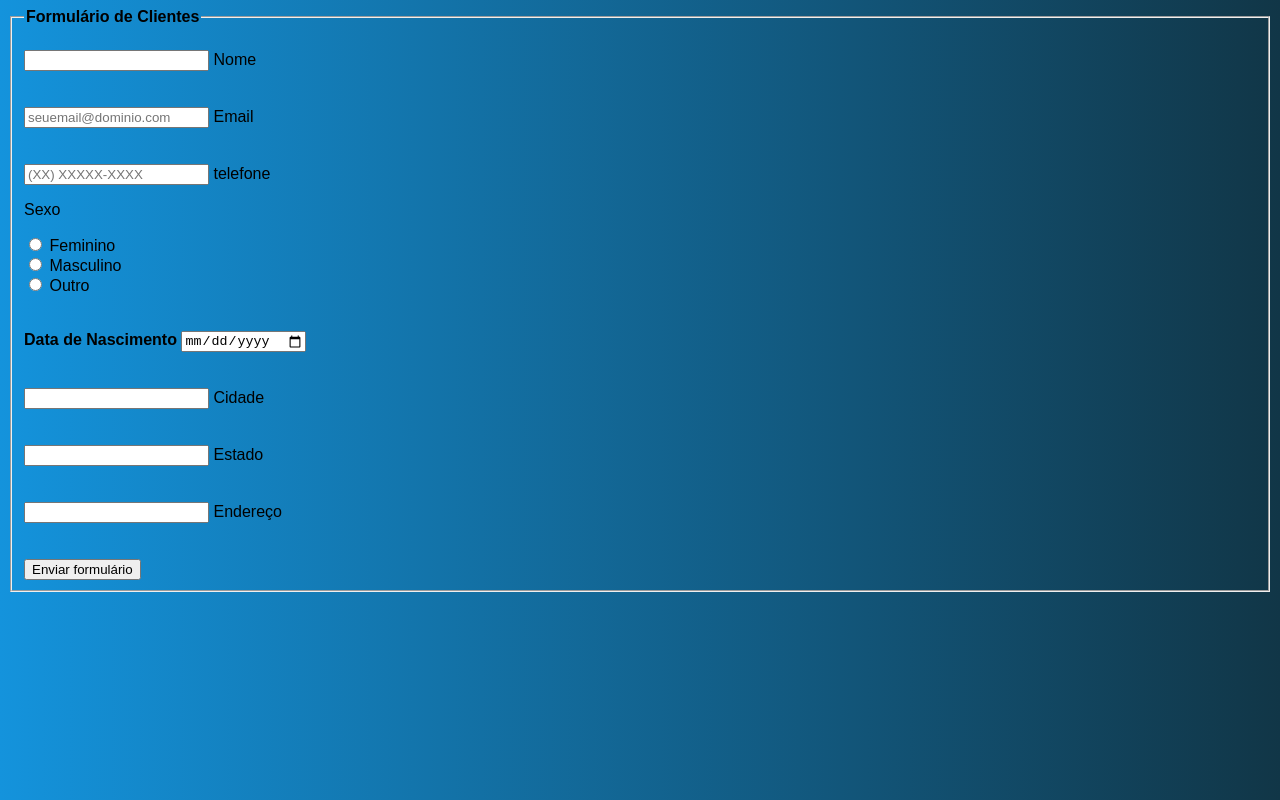
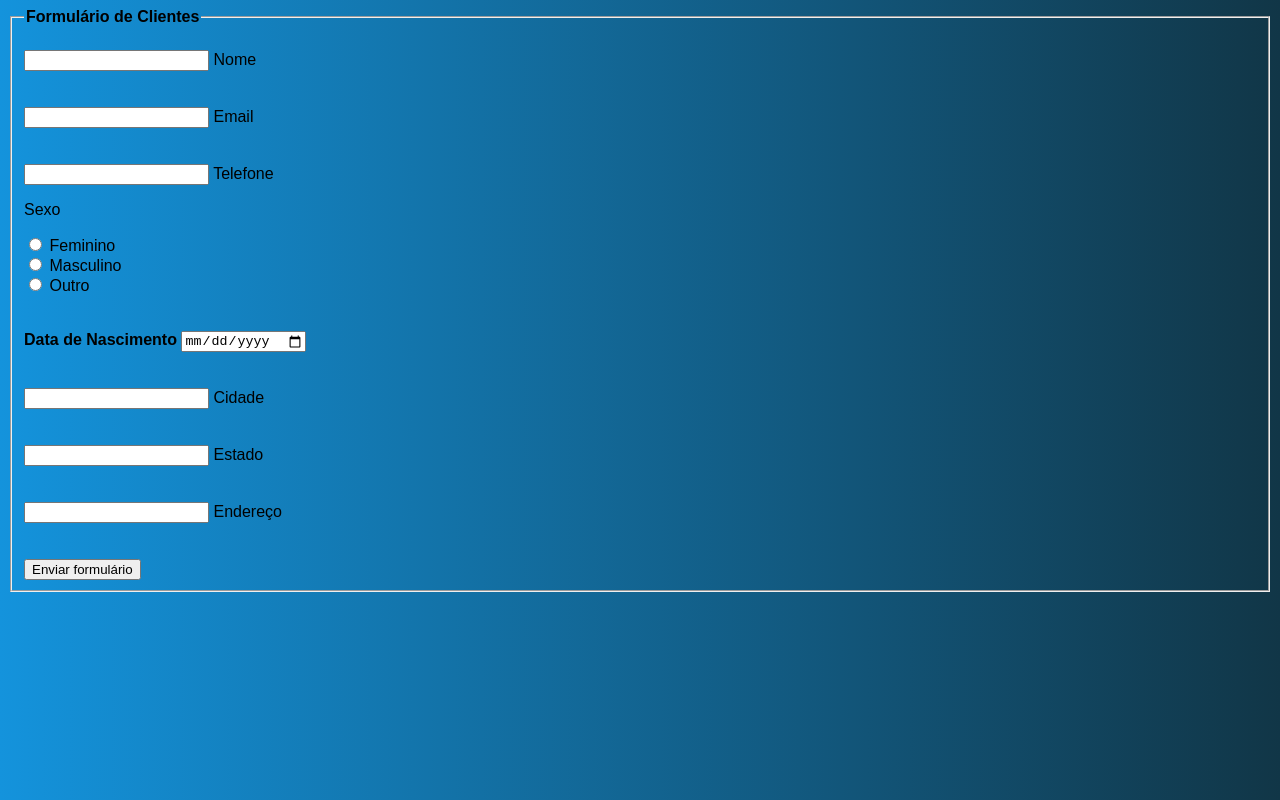
Before and after one commit to EstefiNy/front_end_castelo2a, a plain HTML site: page formulario_08_05/formulario_08_05.html in a window 1280 px wide. Drawn offline with Linux system fonts and the light colour scheme.

Commit message:
Add files via upload

```diff
--- a/formulario_08_05/formulario_08_05.html
+++ b/formulario_08_05/formulario_08_05.html
@@ -26,16 +26,17 @@
                             <br><br>
 
                         <section class="inputBox">
-                            <input type="text" name="email" id="email" class="imputUser" required placeholder="seuemail@dominio.com">
+                            <input type="text" name="email" id="email" class="inputUser" required>
                             <label for="email" class="labelinput">Email</label>
                         </section>
 
                         <br><br>
 
                         <section class="inputBox">
-                            <input type="tel" name="telefone" id="telefone" class="imputUser" required placeholder="(XX) XXXXX-XXXX">
-                            <label for="telefone" class="labelinput">telefone</label>
+                            <input type="tel" name="telefone" id="telefone" class="inputUser"required>
+                            <label for="telefone" class="labelinput">Telefone</label>
                         </section>
+
                         <p>Sexo</p>
 
                         <input type="radio" name="genero" id="feminino"
```
